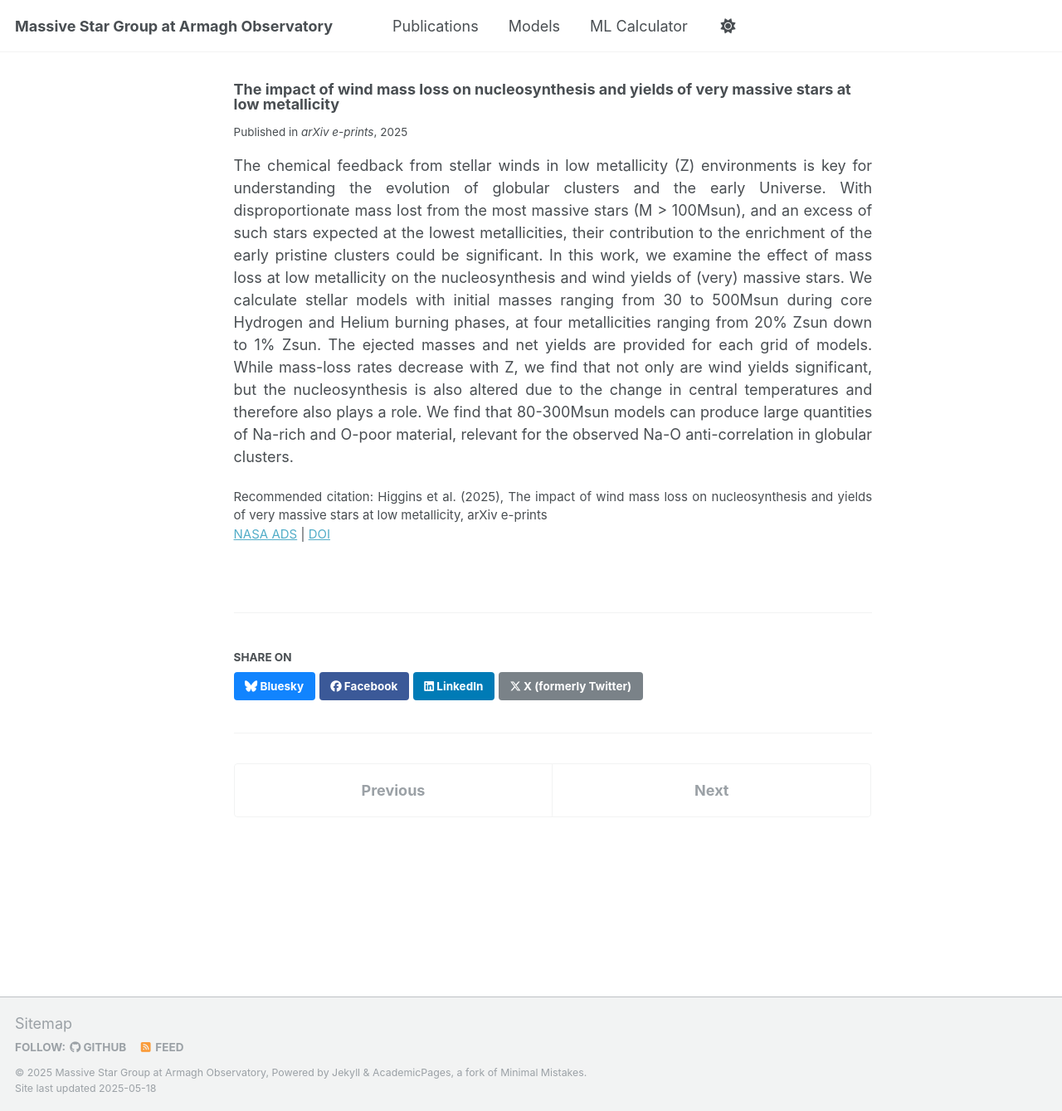
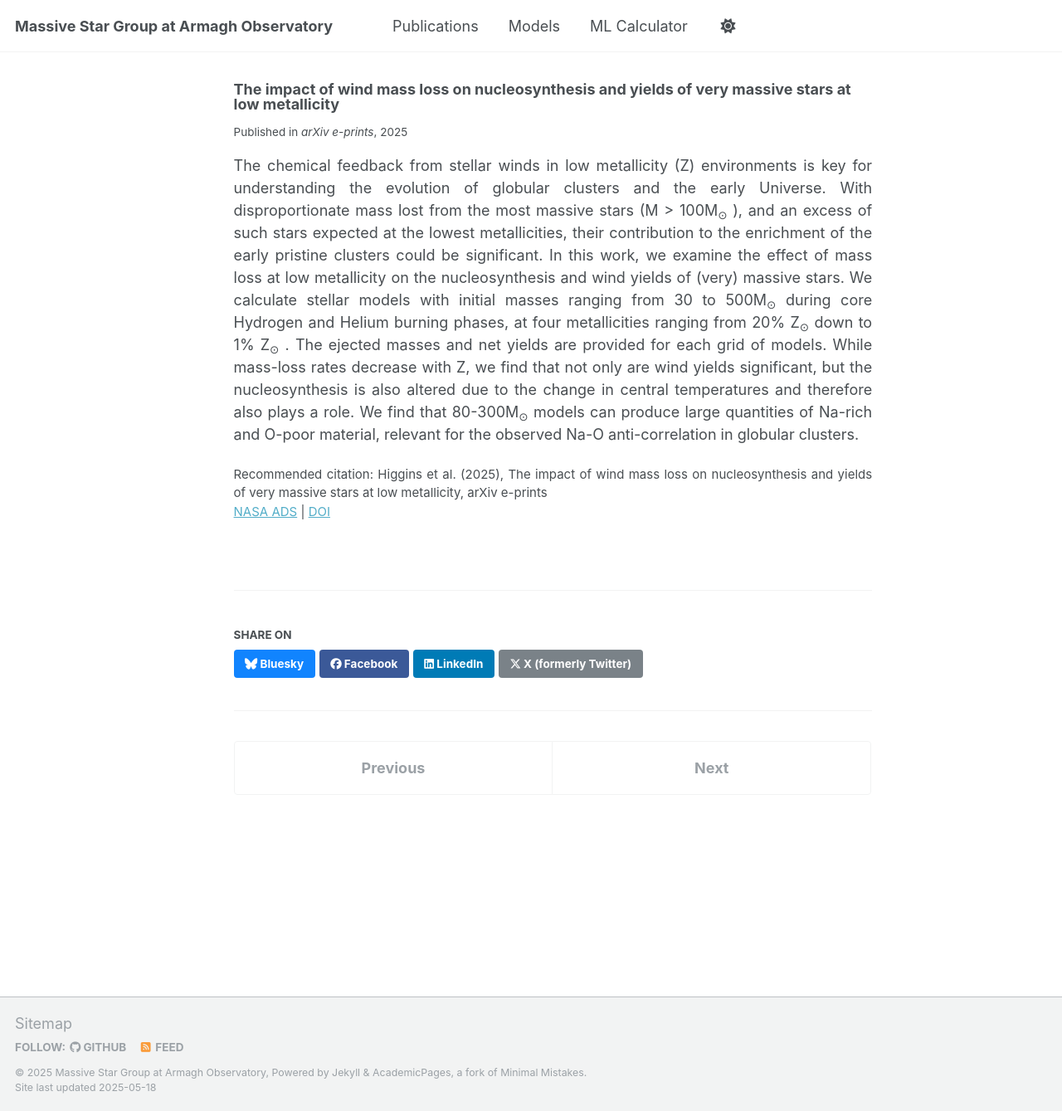
Before and after one commit to Mdot-com/mdot.com, a Jekyll site: the page built from _publications/2025-04-01-the-impact-of.md, in a window 1280 px wide and 1339 px high. Shown: the whole window at 83% size. Built offline with Jekyll 4.4.1, drawn with Linux system fonts in a browser that asks for light colours.

Commit message:
Update 2025-04-01-the-impact-of.md

```diff
--- a/_publications/2025-04-01-the-impact-of.md
+++ b/_publications/2025-04-01-the-impact-of.md
@@ -16,4 +16,4 @@ authors:
   - "Alison M. Laird"
   - "Gautham N. Sabhahit"
 ---
-The chemical feedback from stellar winds in low metallicity (Z) environments is key for understanding the evolution of globular clusters and the early Universe. With disproportionate mass lost from the most massive stars (M &gt; 100Msun), and an excess of such stars expected at the lowest metallicities, their contribution to the enrichment of the early pristine clusters could be significant. In this work, we examine the effect of mass loss at low metallicity on the nucleosynthesis and wind yields of (very) massive stars. We calculate stellar models with initial masses ranging from 30 to 500Msun during core Hydrogen and Helium burning phases, at four metallicities ranging from 20% Zsun down to 1% Zsun. The ejected masses and net yields are provided for each grid of models. While mass-loss rates decrease with Z, we find that not only are wind yields significant, but the nucleosynthesis is also altered due to the change in central temperatures and therefore also plays a role. We find that 80-300Msun models can produce large quantities of Na-rich and O-poor material, relevant for the observed Na-O anti-correlation in globular clusters.
+The chemical feedback from stellar winds in low metallicity (Z) environments is key for understanding the evolution of globular clusters and the early Universe. With disproportionate mass lost from the most massive stars (M &gt; 100M<SUB>⊙</SUB> ), and an excess of such stars expected at the lowest metallicities, their contribution to the enrichment of the early pristine clusters could be significant. In this work, we examine the effect of mass loss at low metallicity on the nucleosynthesis and wind yields of (very) massive stars. We calculate stellar models with initial masses ranging from 30 to 500M<SUB>⊙</SUB>  during core Hydrogen and Helium burning phases, at four metallicities ranging from 20% Z<SUB>⊙</SUB>  down to 1% Z<SUB>⊙</SUB> . The ejected masses and net yields are provided for each grid of models. While mass-loss rates decrease with Z, we find that not only are wind yields significant, but the nucleosynthesis is also altered due to the change in central temperatures and therefore also plays a role. We find that 80-300M<SUB>⊙</SUB>  models can produce large quantities of Na-rich and O-poor material, relevant for the observed Na-O anti-correlation in globular clusters.
```
